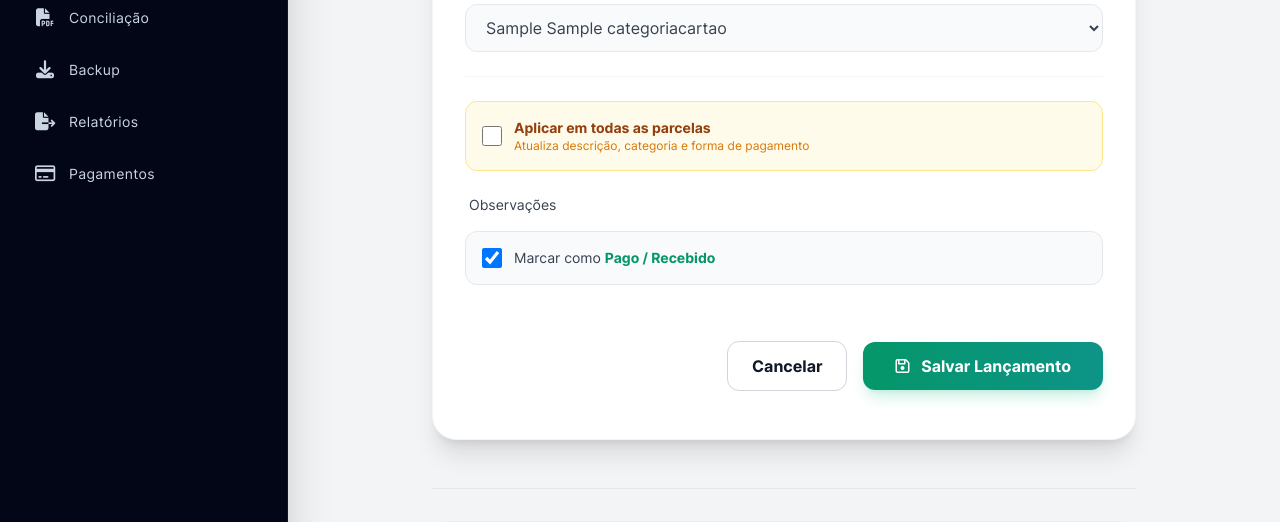
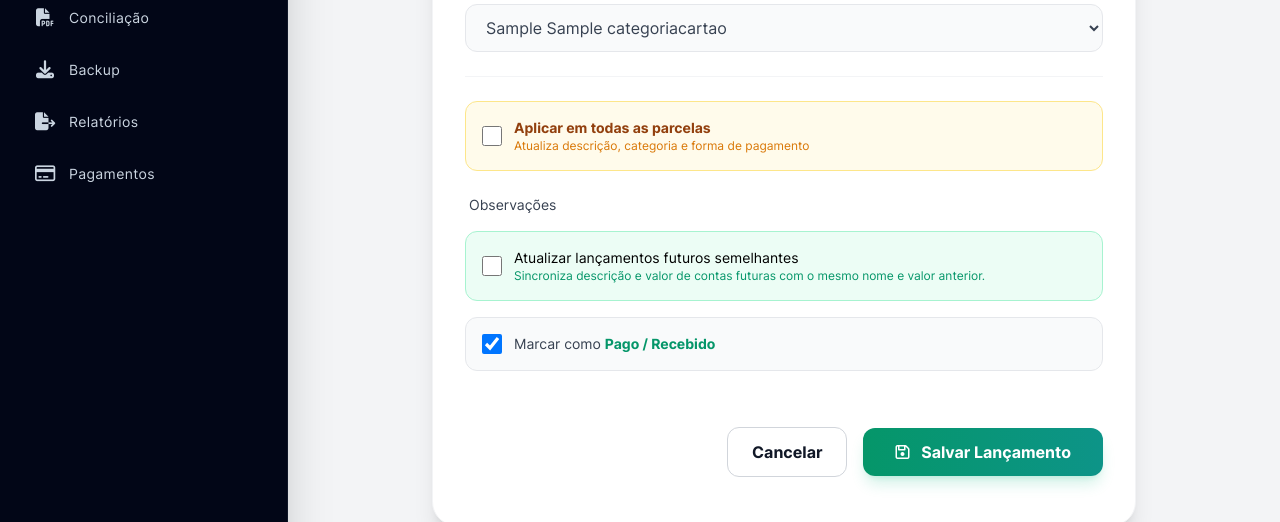
Before and after one commit to ChrystiandaHora/freecash, a Django app: page /contas/1/editar/ in a window 1280 px wide. Shown: the part 695-1217 px from the top of the page. Run offline with Django 4.2, Linux system fonts and the light colour scheme; a user stored in the database is signed in; tables that the repository leaves empty hold one stand-in row (values such as "Sample post"); some libraries are stand-ins or nearby versions.

Commit message:
feat: acrescentando ajuste para editar lancamentos futuros de recorrencia

```diff
--- a/core/forms.py
+++ b/core/forms.py
@@ -24,6 +24,7 @@
         required=False, widget=forms.DateInput(attrs={"type": "date"})
     )
     pago = forms.BooleanField(required=False)
+    atualizar_futuros = forms.BooleanField(required=False, initial=False)
 
     class Meta:
         model = Conta
--- a/core/templates/core/financeiro/conta_form.html
+++ b/core/templates/core/financeiro/conta_form.html
@@ -181,6 +181,17 @@
                 <label for="{{ form.observacao.id_for_label }}" class="text-sm font-medium text-gray-700 dark:text-slate-300 ml-1">Observações</label>
                 {% render_field form.observacao class="w-full bg-gray-50 dark:bg-slate-950 border border-gray-200 dark:border-slate-700/50 rounded-xl px-4 py-3 text-gray-900 dark:text-slate-300 placeholder-gray-400 dark:placeholder-slate-600 focus:ring-2 focus:ring-emerald-500/50 focus:border-emerald-500/50 transition-all text-sm" placeholder="Detalhes da transação..." %}
             </div>
+
+            <!-- Atualizar Futuros Checkbox -->
+            {% if modo == 'edit' %}
+            <div class="flex items-center gap-3 p-4 rounded-xl bg-emerald-50 dark:bg-emerald-500/10 border border-emerald-200 dark:border-emerald-500/20">
+                {% render_field form.atualizar_futuros class="w-5 h-5 rounded text-emerald-500 focus:ring-emerald-500 bg-white dark:bg-slate-900 border-gray-300 dark:border-slate-600" %}
+                <label for="{{ form.atualizar_futuros.id_for_label }}" class="text-sm font-medium text-emerald-800 dark:text-emerald-300 cursor-pointer select-none">
+                    Atualizar lançamentos futuros semelhantes
+                    <span class="block text-xs text-emerald-600 dark:text-emerald-400 font-normal">Sincroniza descrição e valor de contas futuras com o mesmo nome e valor anterior.</span>
+                </label>
+            </div>
+            {% endif %}
 
             <!-- Status Checkbox -->
             <div class="flex items-center gap-3 p-4 rounded-xl bg-gray-50 dark:bg-slate-950/50 border border-gray-200 dark:border-slate-800">
--- a/core/views/contas.py
+++ b/core/views/contas.py
@@ -11,6 +11,7 @@
 from django.db.models import Sum, Q
 
 from core.models import Conta, Categoria, FormaPagamento, CategoriaCartao
+from core.signals import atualizar_config
 from core.services.cotacao_service import converter_para_brl
 from core.services.conta_service import (
     criar_contas_multiplicadas,
@@ -441,6 +442,11 @@
         usuario = request.user
         conta = get_object_or_404(Conta, id=conta_id, usuario=usuario)
 
+        # Captura os dados originais antes da edição
+        descricao_antiga = conta.descricao
+        valor_antigo = conta.valor
+        dia_antigo = conta.data_prevista.day
+
         form = ContaForm(request.POST, instance=conta, usuario=usuario, tipo=conta.tipo)
 
         if not form.is_valid():
@@ -481,7 +487,30 @@
                 categoria_cartao=conta.categoria_cartao,
             )
 
-        messages.success(request, "Conta atualizada com sucesso.")
+        # 4) ATUALIZAR FUTUROS SEMELHANTES
+        atualizar_futuros = cd.get("atualizar_futuros")
+        msg_adicional = ""
+        if atualizar_futuros:
+            contas_futuras = Conta.objects.filter(
+                usuario=usuario,
+                tipo=conta.tipo,
+                data_prevista__gt=conta.data_prevista,
+                data_prevista__day=dia_antigo,
+                descricao__iexact=descricao_antiga,
+                valor=valor_antigo,
+            )
+            count = contas_futuras.count()
+            if count > 0:
+                contas_futuras.update(
+                    descricao=conta.descricao,
+                    valor=conta.valor,
+                    valor_brl=conta.valor_brl,
+                    taxa_cambio=conta.taxa_cambio,
+                )
+                atualizar_config(usuario)
+                msg_adicional = f" {count} lançamentos futuros também foram atualizados."
+
+        messages.success(request, f"Conta atualizada com sucesso.{msg_adicional}")
 
         next_url = request.POST.get("next")
         if next_url:
```
